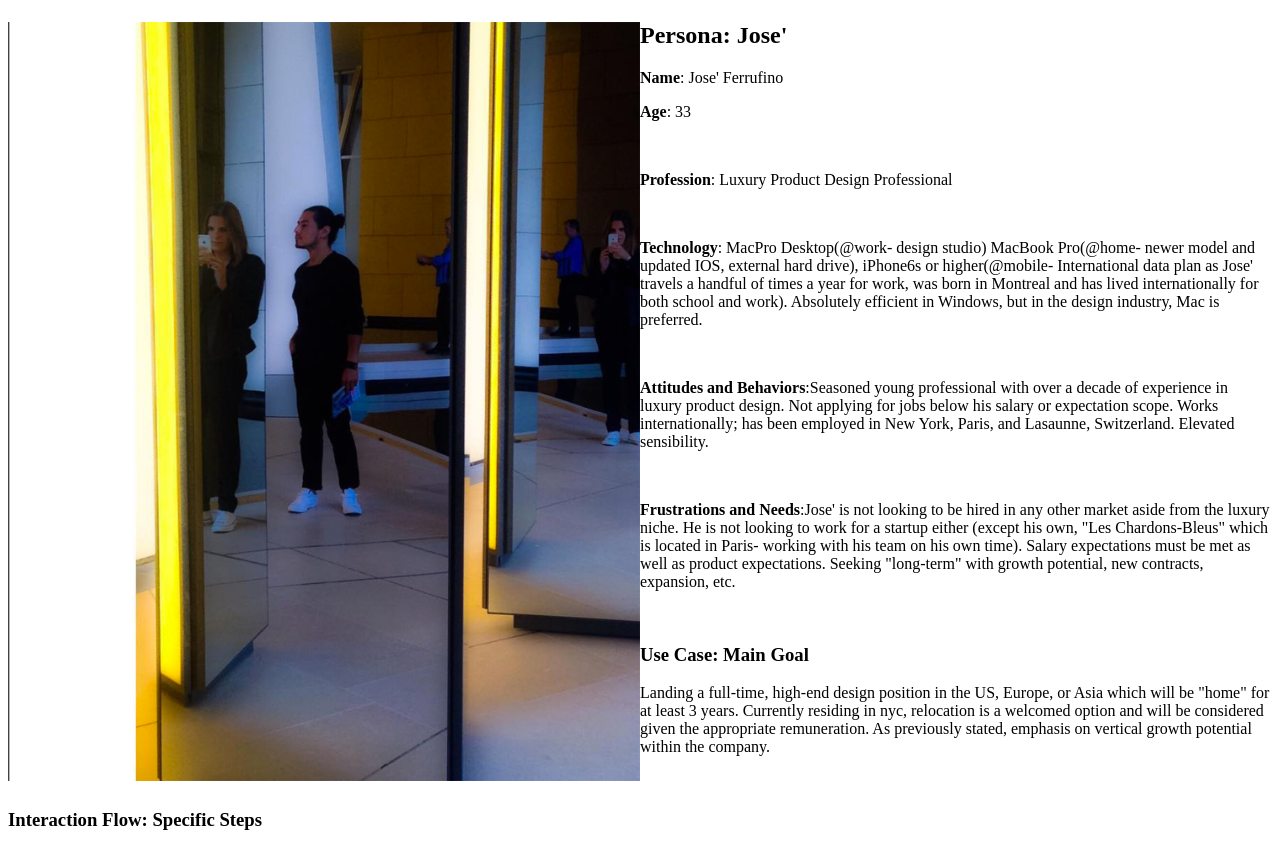
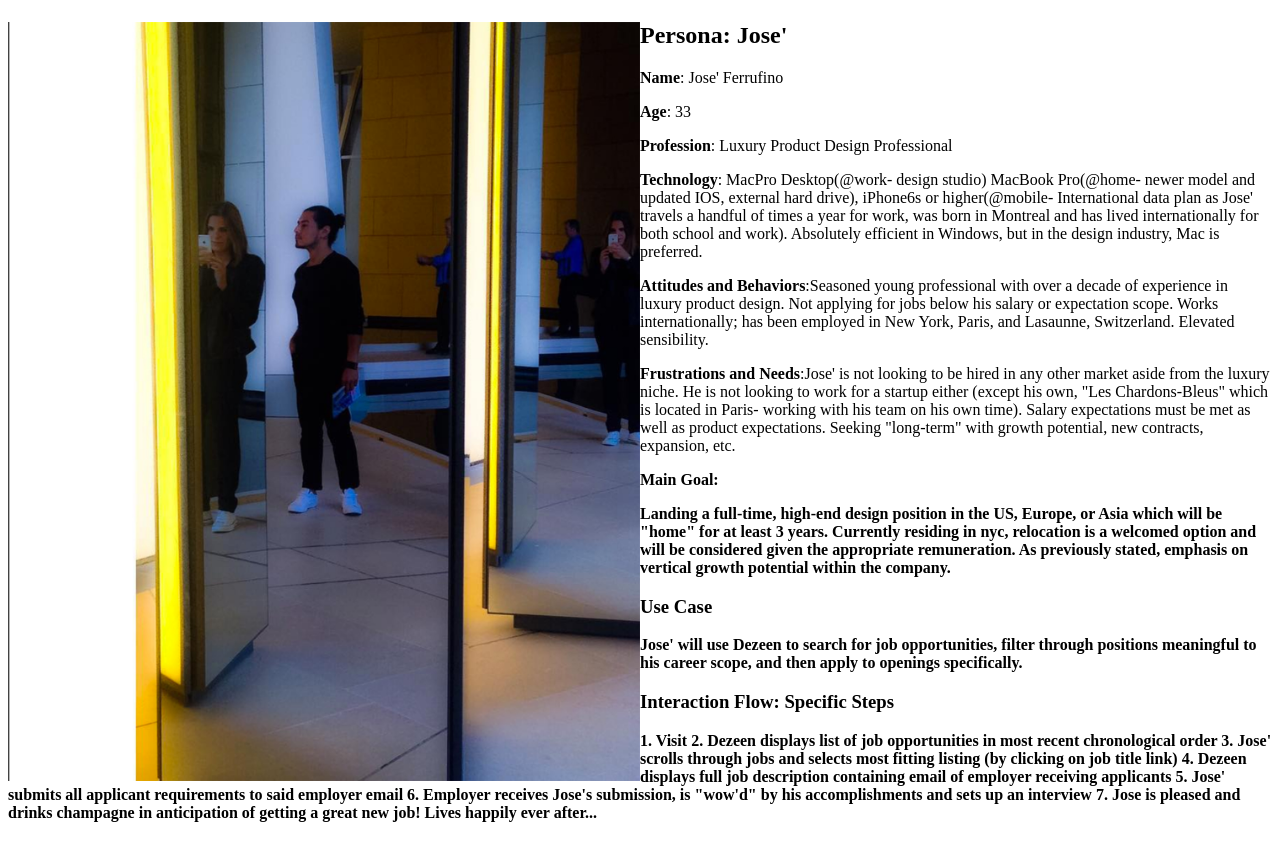
Before and after one commit to QUAY17/dezeen-applying-for-job-posting, a PHP site: page / in a window 1280 px wide. Shown: the part 58-908 px from the top of the page. After the commit the page ends 880 px from the top, so only its background shows below. Run offline with PHP 8.4, Linux system fonts and the light colour scheme.

Commit message:
committing jose' use case & interaction flow

```diff
--- a/index.php
+++ b/index.php
@@ -2,8 +2,6 @@
 	<html lang="en">
 		<head>
 			<meta charset="utf-8"/>
-<html>
-	<head>
 		<title>Dezeen</title>
 	</head>
 	<body>
@@ -15,20 +13,25 @@
 			<h2 align="left">Persona: Jose'</h2>
 				<p><b>Name</b>: Jose' Ferrufino<br></p>
 				<p><b>Age</b>: 33</p>
-				<br>
 				<p><b>Profession</b>: Luxury Product Design Professional</p>
-				<br>
 				<p><b>Technology</b>: MacPro Desktop(@work- design studio) MacBook Pro(@home- newer model and updated IOS, external hard drive), iPhone6s or higher(@mobile- International data plan as Jose' travels a handful of times a year for work, was born in Montreal and has lived internationally for both school and work). Absolutely efficient in Windows, but in the design industry, Mac is preferred.</p>
-				<br>
 				<p><b>Attitudes and Behaviors</b>:Seasoned young professional with over a decade of experience in luxury product design. Not applying for jobs below his salary or expectation scope. Works internationally; has been employed in New York, Paris, and Lasaunne, Switzerland. Elevated sensibility.</p>
-				<br>
 				<p><b>Frustrations and Needs</b>:Jose' is not looking to be hired in any other market aside from the luxury niche. He is not looking to work for a startup either (except his own, "Les Chardons-Bleus" which is located in Paris- working with his team on his own time). Salary expectations must be met as well as product expectations. Seeking "long-term" with growth potential, new contracts, expansion, etc.</p>
-				<br>
-				<h3>Use Case: Main Goal</h3>
+			<p><b>Main Goal<b/>:</p>
 				<p>Landing a full-time, high-end design position in the US, Europe, or Asia which will be "home" for at least 3 years. Currently residing in nyc, relocation is a welcomed option and will be considered given the appropriate remuneration. As previously stated, emphasis on vertical growth potential within the company.</p>
-			<br>
-
-				<h3>Interaction Flow: Specific Steps</h3>
+		<h3>Use Case</h3>
+			<p>Jose' will use Dezeen to search for job opportunities, filter through positions meaningful to his career scope, and then apply to openings specifically.
+			</p>
+		<h3>Interaction Flow: Specific Steps</h3>
+				<p>
+					1. Visit <a href="hhtp://www.dezeenjobs.com"></a>
+					2. Dezeen displays list of job opportunities in most recent chronological order
+					3. Jose' scrolls through jobs and selects most fitting listing (by clicking on job title link)
+					4. Dezeen displays full job description containing email of employer receiving applicants
+					5. Jose' submits all applicant requirements to said employer email
+					6. Employer receives Jose's submission, is "wow'd" by his accomplishments and sets up an interview
+					7. Jose is pleased and drinks champagne in anticipation of getting a great new job! Lives happily ever after...
+				</p>
 		</main>
 		</body>
 </html>
```
